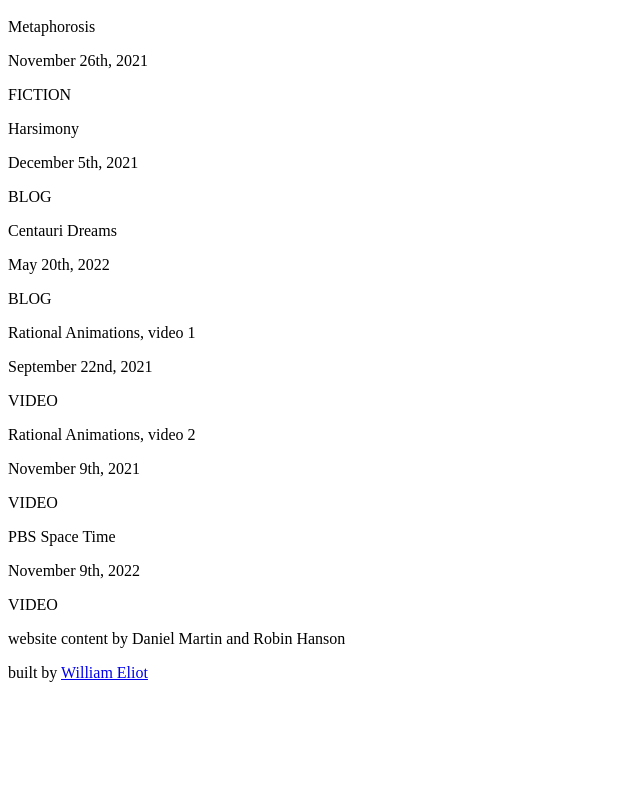
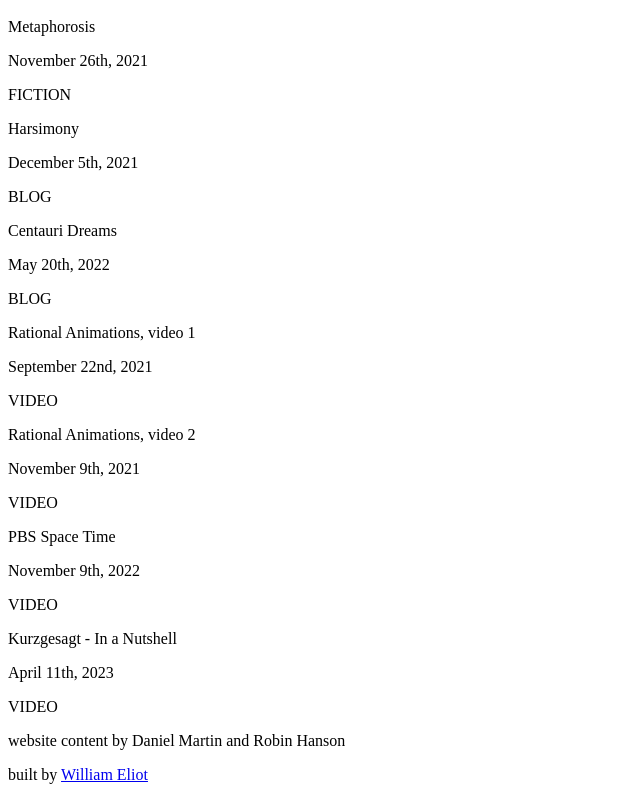
Before and after one commit to 65536william/grabby-aliens, a Next.js app: page /coverage in a window 1280 px wide. Shown: the part 1309-2109 px from the top of the page, without its empty margins (0-640 px from the left). Before the commit the page ends 2007 px from the top, so only its background shows below. Built offline with nearby package versions, Linux system fonts and the light colour scheme.

Commit message:
add kurzgesagt video

```diff
--- a/pages/coverage.js
+++ b/pages/coverage.js
@@ -111,6 +111,12 @@
     date: "November 9th, 2022",
     tags: ["video"],
   },
+  {
+    text: "Kurzgesagt - In a Nutshell",
+    link: "https://www.youtube.com/watch?v=9KbEhrSU4B0/",
+    date: "April 11th, 2023",
+    tags: ["video"],
+  },
 ];
 
 const CoveragePage = () => (
```
Also changed, not shown: pages/index.js (+9 -0 lines).
